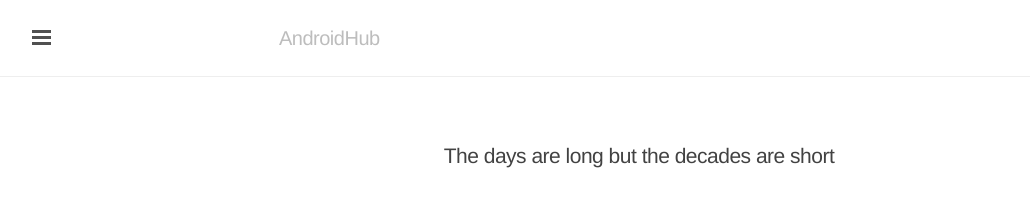
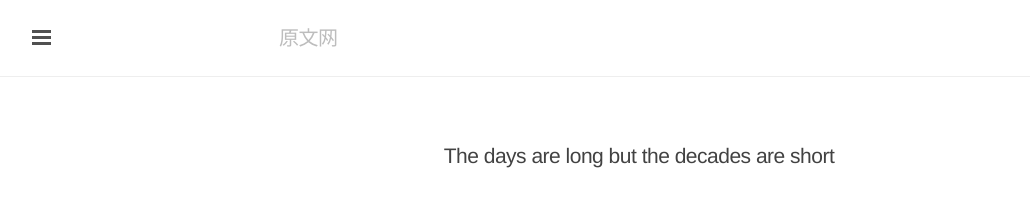
Before and after one commit to BruceLiu77/BruceLiu77.github.io, a Jekyll site: the page built from original blogs/2015-06-07-the-days-are-long-but-the-decades-are-short.md, in a window 1280 px wide and 900 px high. Shown: the top 218 px of the window, without its empty margins (1-1031 px from the left). Built offline with Jekyll 4.4.1, drawn with Linux system fonts in a browser that asks for light colours; nearby versions of some CDN libraries; comment, search, counter and statistics services are not loaded.

Commit message:
update title
update title

```diff
--- a/_config.yml
+++ b/_config.yml
@@ -5,10 +5,10 @@ highlighter:      rouge
 permalink:        pretty
 
 # Setup
-title:            AndroidHub
+title:            原文网
 tagline:          ''
 description:      ' Keep Focus '
-url:              www.androidhub.cc
+url:              www.yuanwen.wang
 
 paginate:      10
 
--- a/_layouts/post.html
+++ b/_layouts/post.html
@@ -18,7 +18,7 @@ layout: default
 
 
 <!-- 多说评论框 start -->
-<div class="ds-thread" data-thread-key="{{page.id}}" data-title="{{page.title}}" data-url="www.androidhub.cc{{page.url}}">
+<div class="ds-thread" data-thread-key="{{page.id}}" data-title="{{page.title}}" data-url="www.yuanwen.wang{{page.url}}">
 </div>
 <!-- 多说评论框 end -->
 <!-- 多说公共JS代码 start (一个网页只需插入一次) -->
```
Also changed, not shown: about.md (+2 -3 lines), 8 other files.
